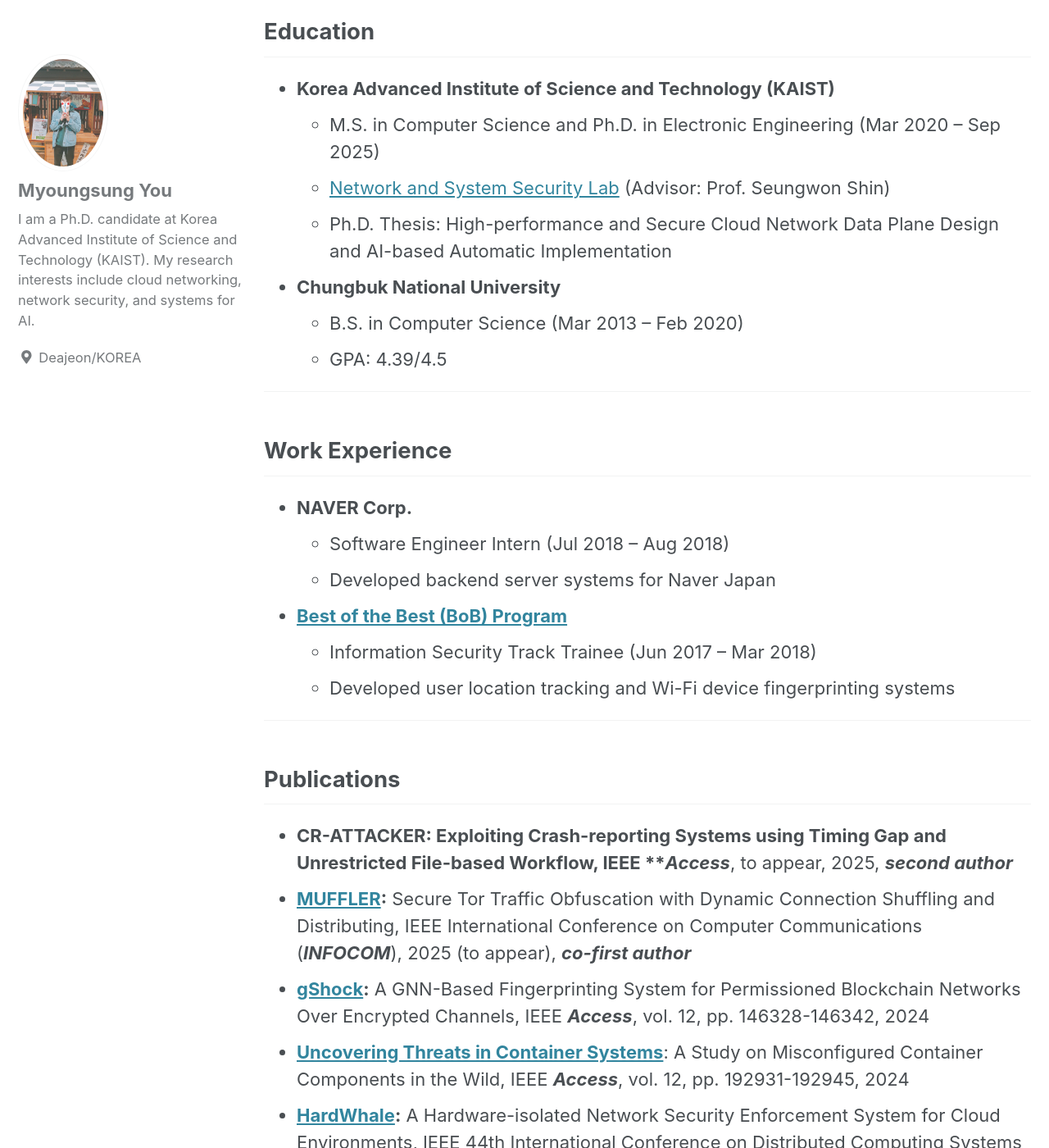
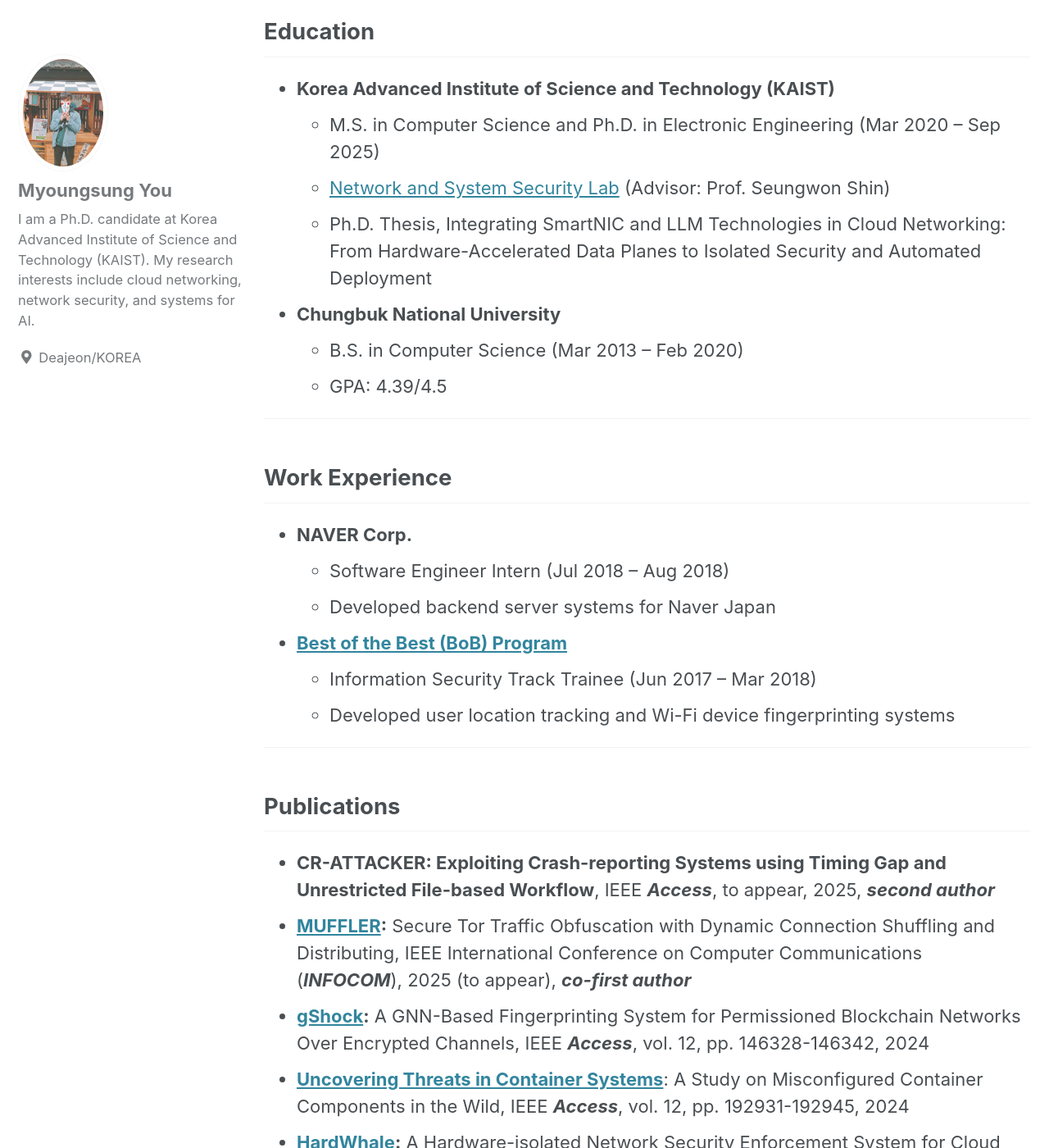
Before and after one commit to Famous7/famous7.github.io, a Jekyll site: the page built from _posts/2018-05-20-cv.md, in a window 1280 px wide and 1400 px high, scrolled down 1792 px. Shown: the whole window at 82% size. Built offline with Jekyll 4.4.1, drawn with Linux system fonts in a browser that asks for light colours; cached includes are drawn as plain includes; nearby versions of some CDN libraries; our own code applies the rules of GitHub Pages for plain Markdown files.

Commit message:
Update 2018-05-20-cv.md

```diff
--- a/_posts/2018-05-20-cv.md
+++ b/_posts/2018-05-20-cv.md
@@ -38,7 +38,7 @@ I am a researcher committed to pioneering advancements in cloud networking throu
 - **Korea Advanced Institute of Science and Technology (KAIST)**
   - M.S. in Computer Science and Ph.D. in Electronic Engineering (Mar 2020 – Sep 2025)
   - [Network and System Security Lab](https://nss.kaist.ac.kr) (Advisor: Prof. Seungwon Shin)
-  - Ph.D. Thesis: High-performance and Secure Cloud Network Data Plane Design and AI-based Automatic Implementation
+  - Ph.D. Thesis, Integrating SmartNIC and LLM Technologies in Cloud Networking: From Hardware-Accelerated Data Planes to Isolated Security and Automated Deployment
 
 - **Chungbuk National University**
   - B.S. in Computer Science (Mar 2013 – Feb 2020)
@@ -58,7 +58,7 @@ I am a researcher committed to pioneering advancements in cloud networking throu
 ---
 
 ## Publications
-- **CR-ATTACKER: Exploiting Crash-reporting Systems using Timing Gap and Unrestricted File-based Workflow, IEEE ***Access***, to appear, 2025, ***second author***
+- **CR-ATTACKER: Exploiting Crash-reporting Systems using Timing Gap and Unrestricted File-based Workflow**, IEEE ***Access***, to appear, 2025, ***second author***
 - **[MUFFLER](https://infocom2025.ieee-infocom.org/program/accepted-paper-list-main-conference):** Secure Tor Traffic Obfuscation with Dynamic Connection Shuffling and Distributing, IEEE International Conference on Computer Communications (***INFOCOM***), 2025 (to appear), ***co-first author***
 - **[gShock](https://ieeexplore.ieee.org/abstract/document/10697129):** A GNN-Based Fingerprinting System for Permissioned Blockchain Networks Over Encrypted Channels, IEEE ***Access***, vol. 12, pp. 146328-146342, 2024
 - **[Uncovering Threats in Container Systems](https://ieeexplore.ieee.org/abstract/document/10788674)**: A Study on Misconfigured Container Components in the Wild, IEEE ***Access***, vol. 12, pp. 192931-192945, 2024
```
